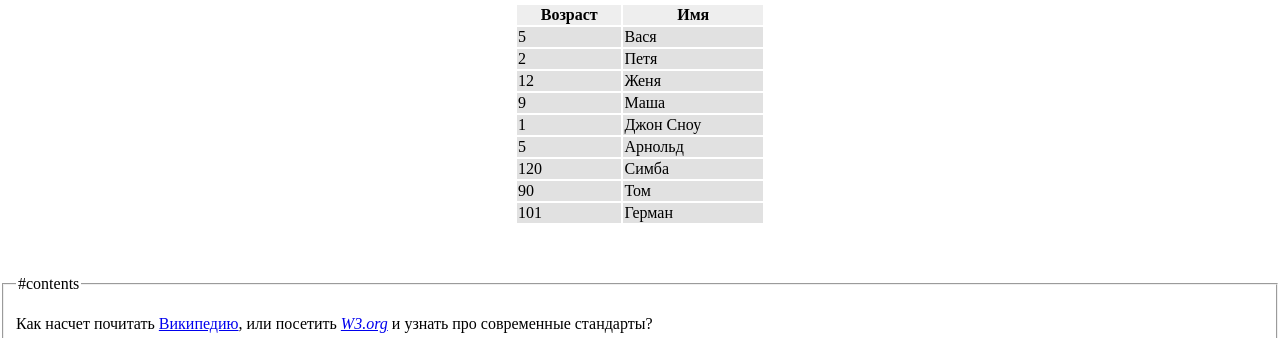
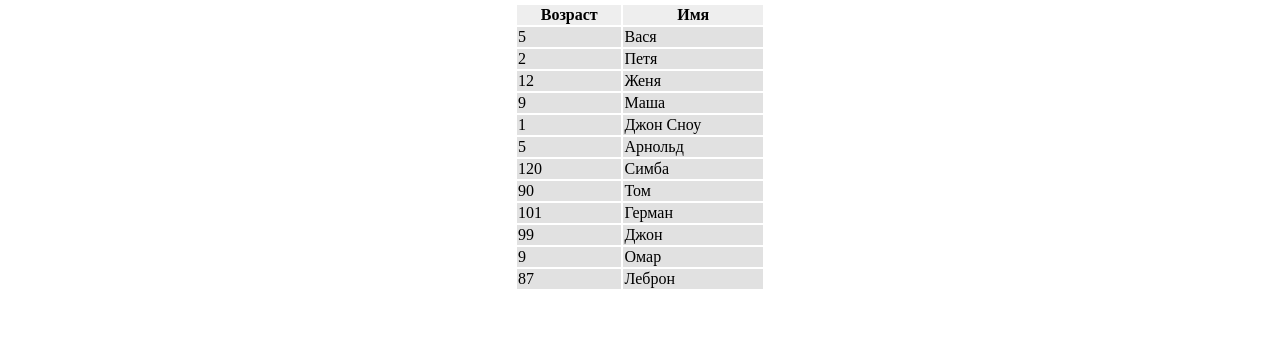
Before and after one commit to beckmad/js-practice, a plain HTML site: page index.html in a window 1280 px wide. Shown: the part 1236-1574 px from the top of the page. Drawn offline with Linux system fonts and the light colour scheme.

Commit message:
Update index.html

```diff
--- a/index.html
+++ b/index.html
@@ -178,6 +178,18 @@
         <td>101</td>
         <td>Герман</td>
     </tr>
+    <tr>
+        <td>99</td>
+        <td>Джон</td>
+    </tr>
+    <tr>
+        <td>9</td>
+        <td>Омар</td>
+    </tr>
+    <tr>
+        <td>87</td>
+        <td>Леброн</td>
+    </tr>
     </tbody>
 </table>
 <!--table sort end-->
```
